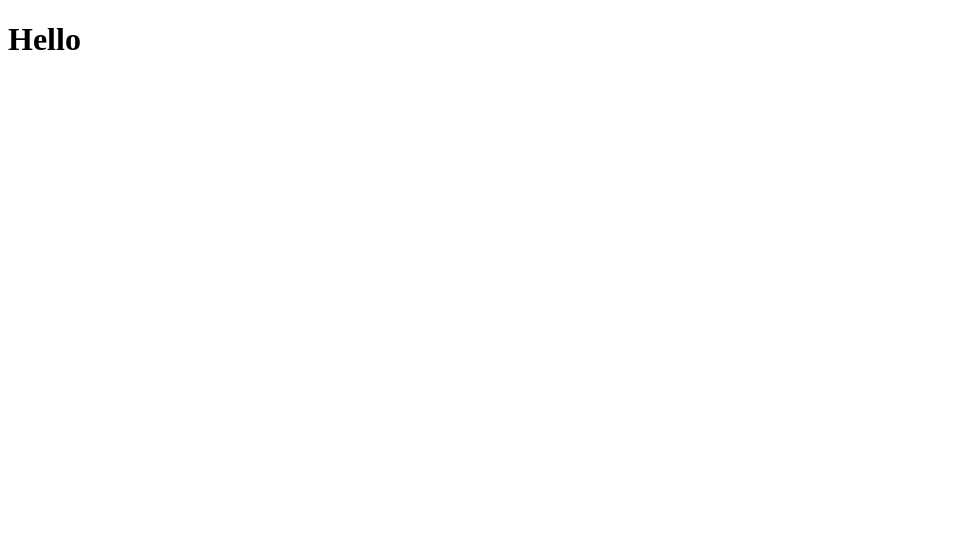
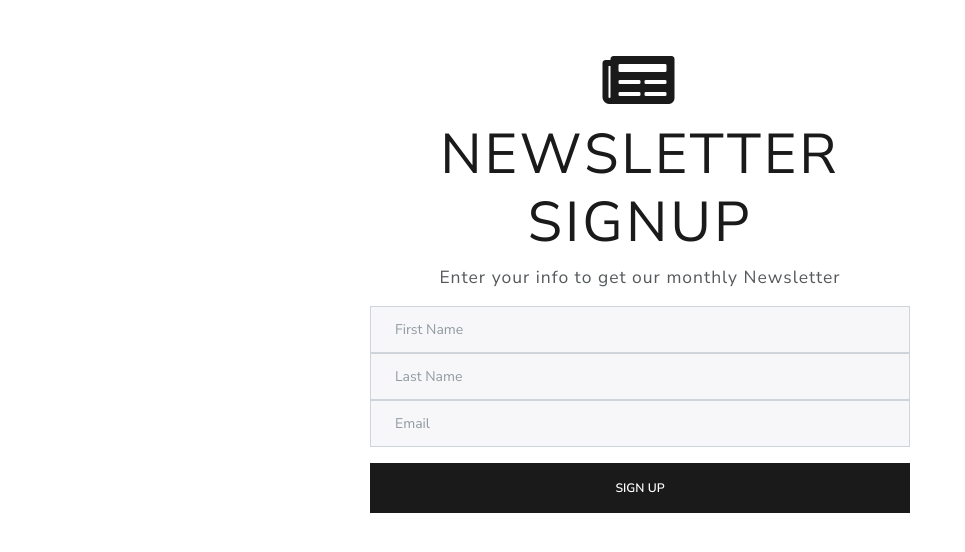
Before and after one commit to marcusbass323/NewsletterSignup, a website: page public/index.html in a window 1280 px wide. Shown: the whole page, without its empty margins (0-965 px from the left). Drawn offline with nearby package versions, Linux system fonts and the light colour scheme.

Commit message:
Home page complete

```diff
--- a/app.js
+++ b/app.js
@@ -5,8 +5,12 @@ const path = require('path');
 
 const app = express();
 
-// Static folder
+//BODYPARSER MIDDLEWARE
+app.use(bodyParser.urlencoded({ extended: true }));
+
+// STATIC FOLDER
 app.use(express.static(path.join(__dirname, 'public')));
+
 
 const PORT = process.env.PORT || 7000;
 
--- a/package.json
+++ b/package.json
@@ -2,10 +2,10 @@
   "name": "NewsletterSignup",
   "version": "1.0.0",
   "description": "",
-  "main": "index.js",
+  "main": "app.js",
   "scripts": {
     "start": "node app",
-    "dev": "nodemon"
+    "dev": "nodemon app"
   },
   "repository": {
     "type": "git",
--- a/public/index.html
+++ b/public/index.html
@@ -3,10 +3,51 @@
 <head>
     <meta charset="UTF-8">
     <meta name="viewport" content="width=device-width, initial-scale=1.0">
+    <link rel="stylesheet" href="https://bootswatch.com/4/lux/bootstrap.css">
+    <link rel="stylesheet" href="https://use.fontawesome.com/releases/v5.6.3/css/all.css" integrity="sha384-UHRtZLI+pbxtHCWp1t77Bi1L4ZtiqrqD80Kn4Z8NTSRyMA2Fd33n5dQ8lWUE00s/" crossorigin="anonymous">
     <meta http-equiv="X-UA-Compatible" content="ie=edge">
     <title>Newsletter Signup</title>
 </head>
 <body>
-    <h1>Hello</h1>
+    <div class="container">
+        <section class="row mt-5 text-center">
+            <div class="col-md-6 m-auto">
+                <h1><i class="fas fa-newspaper fa-2x"></i></h1>
+                <h1 class="display-4">Newsletter Signup</h1>
+                <p class="lead">
+                    Enter your info to get our monthly Newsletter
+                </p>
+                <form action="/signup" method="POST">
+                    <div class="form-group">
+                        <input
+                        type="text"
+                        name="firstName"
+                        id="first-name"
+                        class="form-control"
+                        placeholder="First Name"
+                        />
+                        <div class="form-group">
+                            <input
+                            type="text"
+                            name="lastName"
+                            id="last-name"
+                            class="form-control"
+                            placeholder="Last Name"
+                        />
+                        <div class="form-group">
+                                <input
+                                type="email"
+                                name="email"
+                                id="email"
+                                class="form-control"
+                                placeholder="Email"
+                            />
+                        </div>
+                        <button type="submit" class="btn btn-primary btn-block">
+                            Sign Up
+                        </button>
+                    </form>
+            </div>
+        </section>
 </body>
 </html>
```
